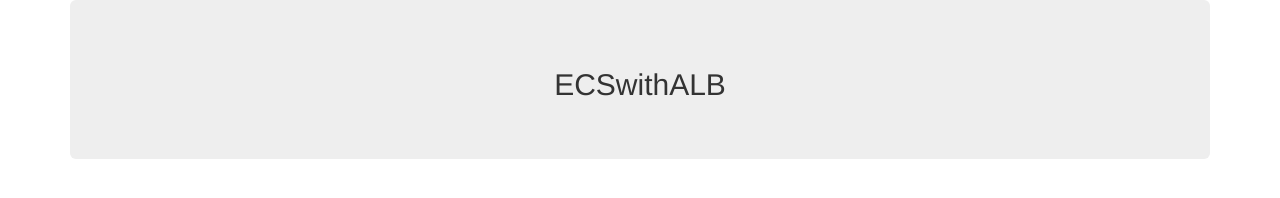
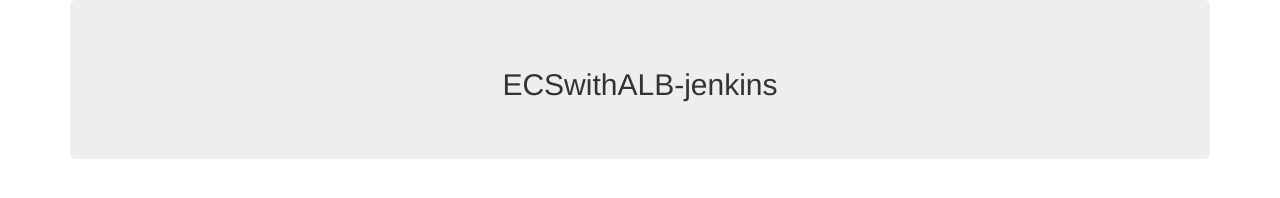
Before and after one commit to ssgrandhi/ecs-nginx-docker, a plain HTML site: page index.html in a window 1280 px wide. Drawn offline with nearby package versions, Linux system fonts and the light colour scheme.

Commit message:
Update index.html

```diff
--- a/index.html
+++ b/index.html
@@ -9,7 +9,7 @@
 <body>
     <div class="container">
     <div class="jumbotron text-center">
-        <h2>ECSwithALB</h4>
+        <h2>ECSwithALB-jenkins</h4>
     </div>
     </div>
     </div>
```
